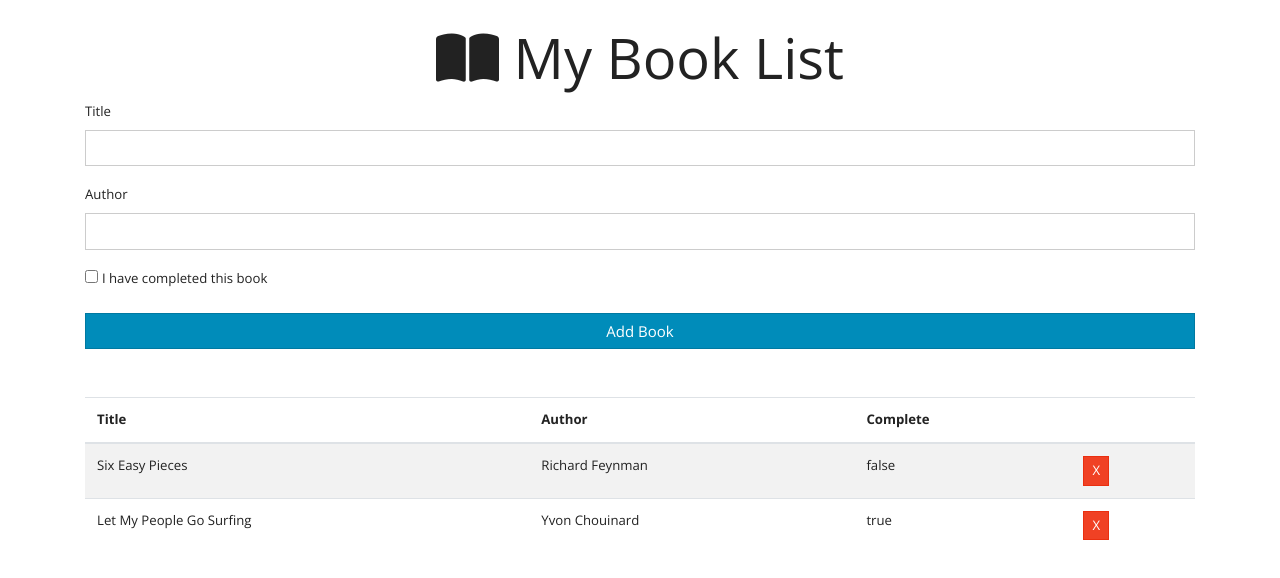
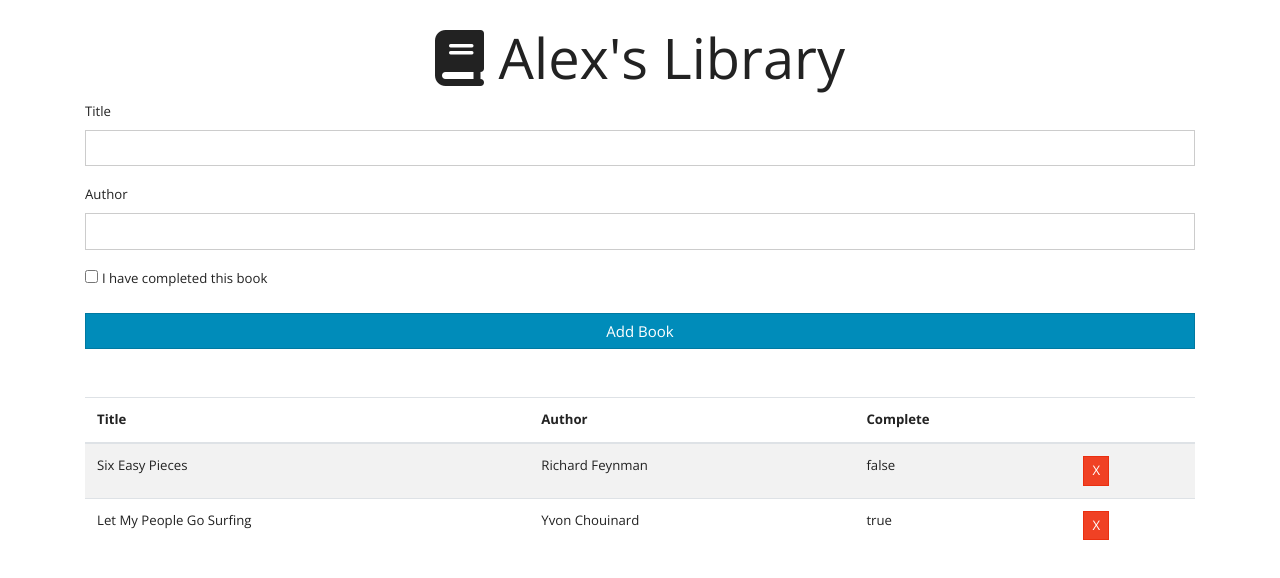
Before and after one commit to AlexBoonDev/Library, a plain HTML site: page index.html in a window 1280 px wide. Drawn offline with nearby package versions, Linux system fonts and the light colour scheme.

Commit message:
changed title and icon of app

```diff
--- a/index.html
+++ b/index.html
@@ -13,7 +13,7 @@
 
 <div class="container mt-4">
     <h1 class="display-4 text-center">
-        <i class="fas fa-book-open"></i> My Book List</h1>
+        <i class="fas fa-book"></i> Alex's Library</h1>
 
     <form id="book-form">
         <div class="form-group">
```
